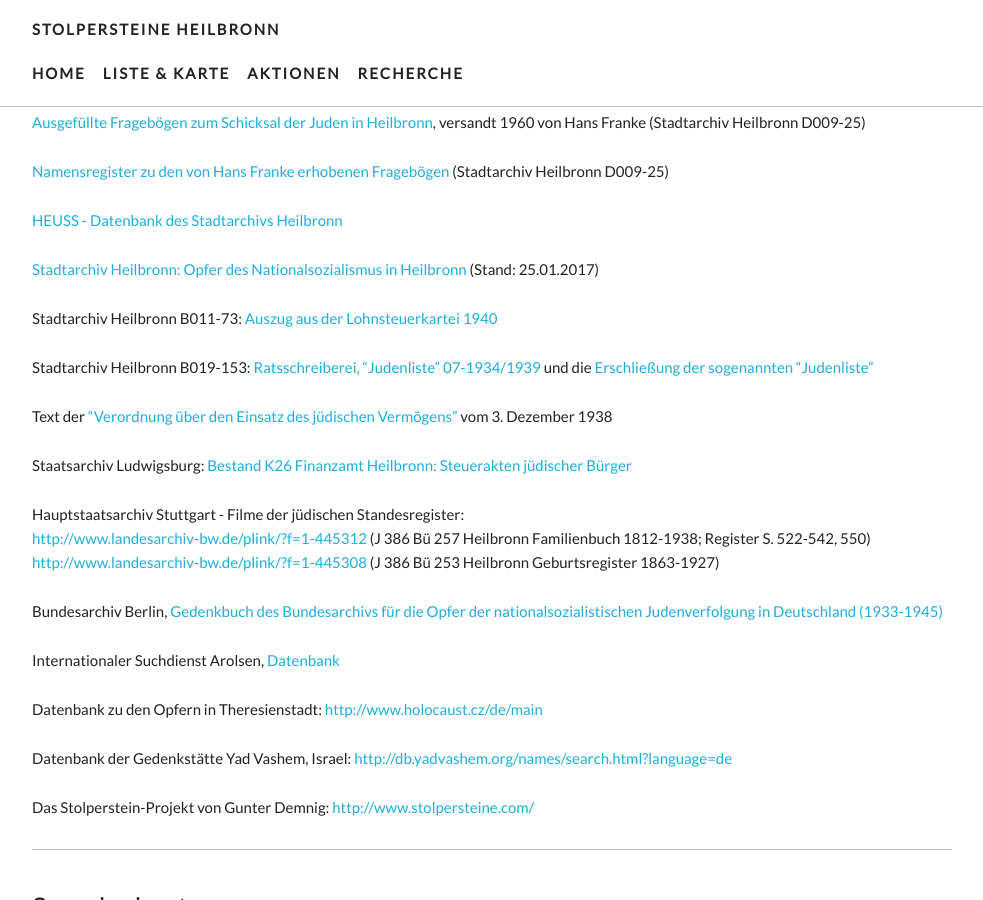
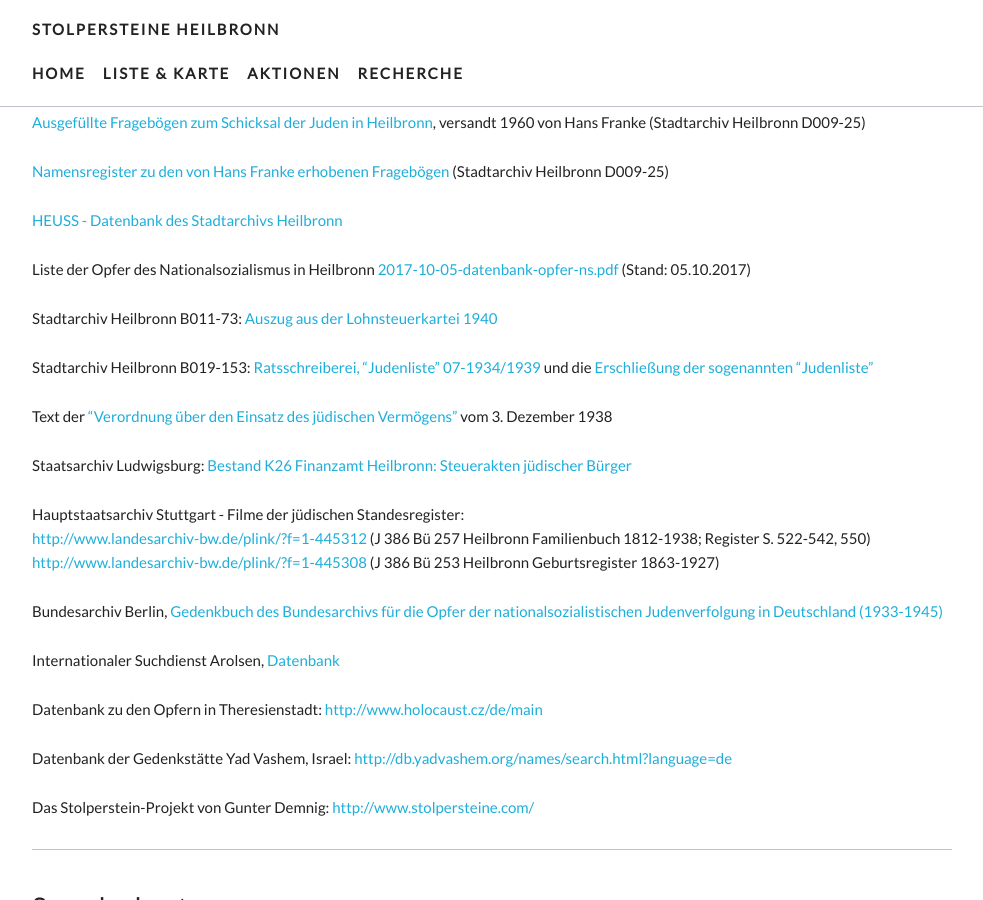
Before and after one commit to opendata-heilbronn/stolpersteine, a Jekyll site: the page built from recherche.md, in a window 1280 px wide and 900 px high, scrolled down 306 px. Shown: the whole window, without its empty margins (148-1131 px from the left). Built offline with Jekyll 4.4.1, drawn with Linux system fonts in a browser that asks for light colours; nearby versions of some CDN libraries; some web fonts are replaced.

Commit message:
Updated Recherche

```diff
--- a/recherche.md
+++ b/recherche.md
@@ -8,55 +8,39 @@
 
 [Checkliste für die Stolperstein-Recherche](http://projekt.stolpersteine-heilbronn.de/checkliste-stolperstein-recherchen.pdf)
 
-
 [Liste der sogenannten "Judenhäuser" in Heilbronn](http://projekt.stolpersteine-heilbronn.de/stadta-heilbronn-liste-judenhaeuser.pdf)
 
-
-[Hans Franke: Geschichte und Schicksal der Juden in Heilbronn.](https://stadtarchiv.heilbronn.de/fileadmin/daten/stadtarchiv/online-publikationen/03-vr-11-franke-juden-in-heilbronn.pdf)
-  Vom Mittelalter bis zur Zeit der nationalsozialistischen Verfolgungen (1050-1945). 1963.
-  (Veröffentlichungen des Archivs der Stadt Heilbronn 11)
-
+[Hans Franke: Geschichte und Schicksal der Juden in Heilbronn.](https://stadtarchiv.heilbronn.de/fileadmin/daten/stadtarchiv/online-publikationen/03-vr-11-franke-juden-in-heilbronn.pdf)\
+Vom Mittelalter bis zur Zeit der nationalsozialistischen Verfolgungen (1050-1945). 1963.\
+\(Veröffentlichungen des Archivs der Stadt Heilbronn 11)
 
 [Ausgefüllte Fragebögen zum Schicksal der Juden in Heilbronn](http://projekt.stolpersteine-heilbronn.de/stadtarchiv-heilbronn-d009-25-franke-frageboegen.pdf), versandt 1960 von Hans Franke (Stadtarchiv Heilbronn D009-25)
 
-
 [Namensregister zu den von Hans Franke erhobenen Fragebögen](http://projekt.stolpersteine-heilbronn.de/register-stadtarchiv-heilbronn-d009-25-franke-frageboegen.pdf)  (Stadtarchiv Heilbronn D009-25)
-
 
 [HEUSS - Datenbank des Stadtarchivs Heilbronn](http://heuss.stadtarchiv-heilbronn.de/)
 
-
-[Stadtarchiv Heilbronn: Opfer des Nationalsozialismus in Heilbronn](http://projekt.stolpersteine-heilbronn.de/2017-01-25-datenbank-opfer-ns.pdf) (Stand: 25.01.2017)
-
+Liste der Opfer des Nationalsozialismus in Heilbronn [2017-10-05-datenbank-opfer-ns.pdf](/uploads/2017-10-05-datenbank-opfer-ns.pdf) (Stand: 05.10.2017)
 
 Stadtarchiv Heilbronn B011-73: [Auszug aus der Lohnsteuerkartei 1940](http://projekt.stolpersteine-heilbronn.de/stadtarchiv-heilbronn-b011-73.pdf)
 
-
 Stadtarchiv Heilbronn B019-153: [Ratsschreiberei, "Judenliste" 07-1934/1939](http://projekt.stolpersteine-heilbronn.de/stadtarchiv-heilbronn-b019-153-ratschreiberei-judenlisten-07-1934-1939.pdf) und die [Erschließung der sogenannten "Judenliste"](http://projekt.stolpersteine-heilbronn.de/B019-153-judenlisten-auswertung.pdf)
-
 
 Text der ["Verordnung über den Einsatz des jüdischen Vermögens"](http://projekt.stolpersteine-heilbronn.de/vo-juedisches-vermoegen.pdf) vom 3. Dezember 1938
 
-
 Staatsarchiv Ludwigsburg: [Bestand K26 Finanzamt Heilbronn: Steuerakten jüdischer Bürger](https://www2.landesarchiv-bw.de/ofs21/olf/struktur.php?bestand=19302)
 
-
-Hauptstaatsarchiv Stuttgart - Filme der jüdischen Standesregister:
-  [http://www.landesarchiv-bw.de/plink/?f=1-445312](http://www.landesarchiv-bw.de/plink/?f=1-445312)  (J 386 Bü 257 Heilbronn Familienbuch 1812-1938; Register S. 522-542, 550)
-  [http://www.landesarchiv-bw.de/plink/?f=1-445308](http://www.landesarchiv-bw.de/plink/?f=1-445308) (J 386 Bü 253 Heilbronn Geburtsregister 1863-1927)
-
+Hauptstaatsarchiv Stuttgart - Filme der jüdischen Standesregister:\
+[http://www.landesarchiv-bw.de/plink/?f=1-445312](http://www.landesarchiv-bw.de/plink/?f=1-445312)  (J 386 Bü 257 Heilbronn Familienbuch 1812-1938; Register S. 522-542, 550)\
+[http://www.landesarchiv-bw.de/plink/?f=1-445308](http://www.landesarchiv-bw.de/plink/?f=1-445308) (J 386 Bü 253 Heilbronn Geburtsregister 1863-1927)
 
 Bundesarchiv Berlin, [Gedenkbuch des Bundesarchivs für die Opfer der nationalsozialistischen Judenverfolgung in Deutschland (1933-1945)](http://www.bundesarchiv.de/gedenkbuch/)
 
-
 Internationaler Suchdienst Arolsen, [Datenbank](https://digitalcollections.its-arolsen.org/)
-
 
 Datenbank zu den Opfern in Theresienstadt: [http://www.holocaust.cz/de/main](http://www.holocaust.cz/de/main)
 
-
 Datenbank der Gedenkstätte Yad Vashem, Israel: [http://db.yadvashem.org/names/search.html?language=de](http://db.yadvashem.org/names/search.html?language=de)
-
 
 Das Stolperstein-Projekt von Gunter Demnig: [http://www.stolpersteine.com/](http://www.stolpersteine.com/)
 
@@ -64,9 +48,9 @@
 
 ## Spendenkonto
 
-Stadtkasse Heilbronn
-Konto 859 - Kreissparkasse Heilbronn (Bankleitzahl 620 500 00)
-IBAN: DE51 6205 0000 0000 0008 59
+Stadtkasse Heilbronn\
+Konto 859 - Kreissparkasse Heilbronn (Bankleitzahl 620 500 00)\
+IBAN: DE51 6205 0000 0000 0008 59\
 BIC: HEISDE66
 
 Verwendungszweck: Spende Stolpersteine - Sachkonto 31480000 Stadtarchiv Heilbronn
```
